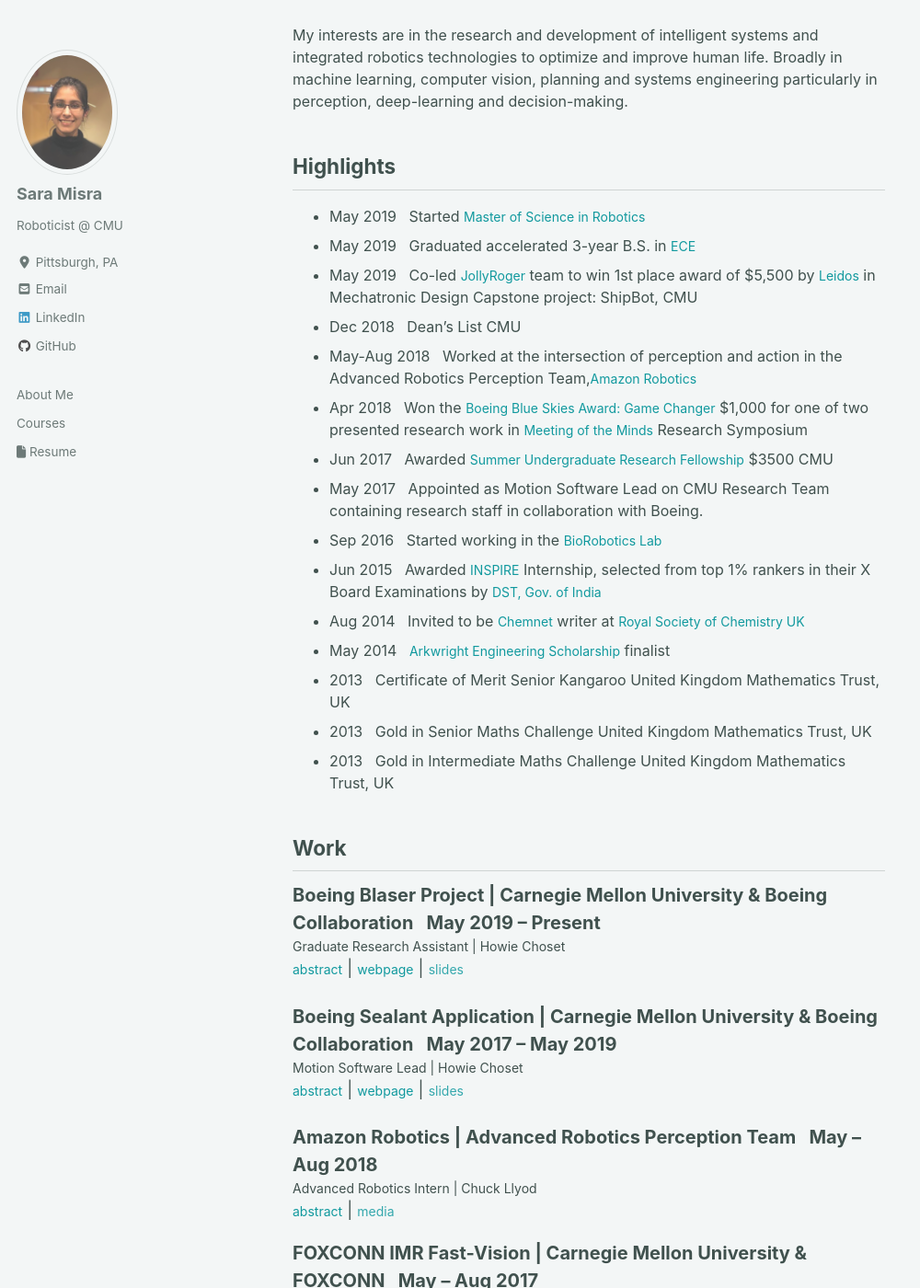
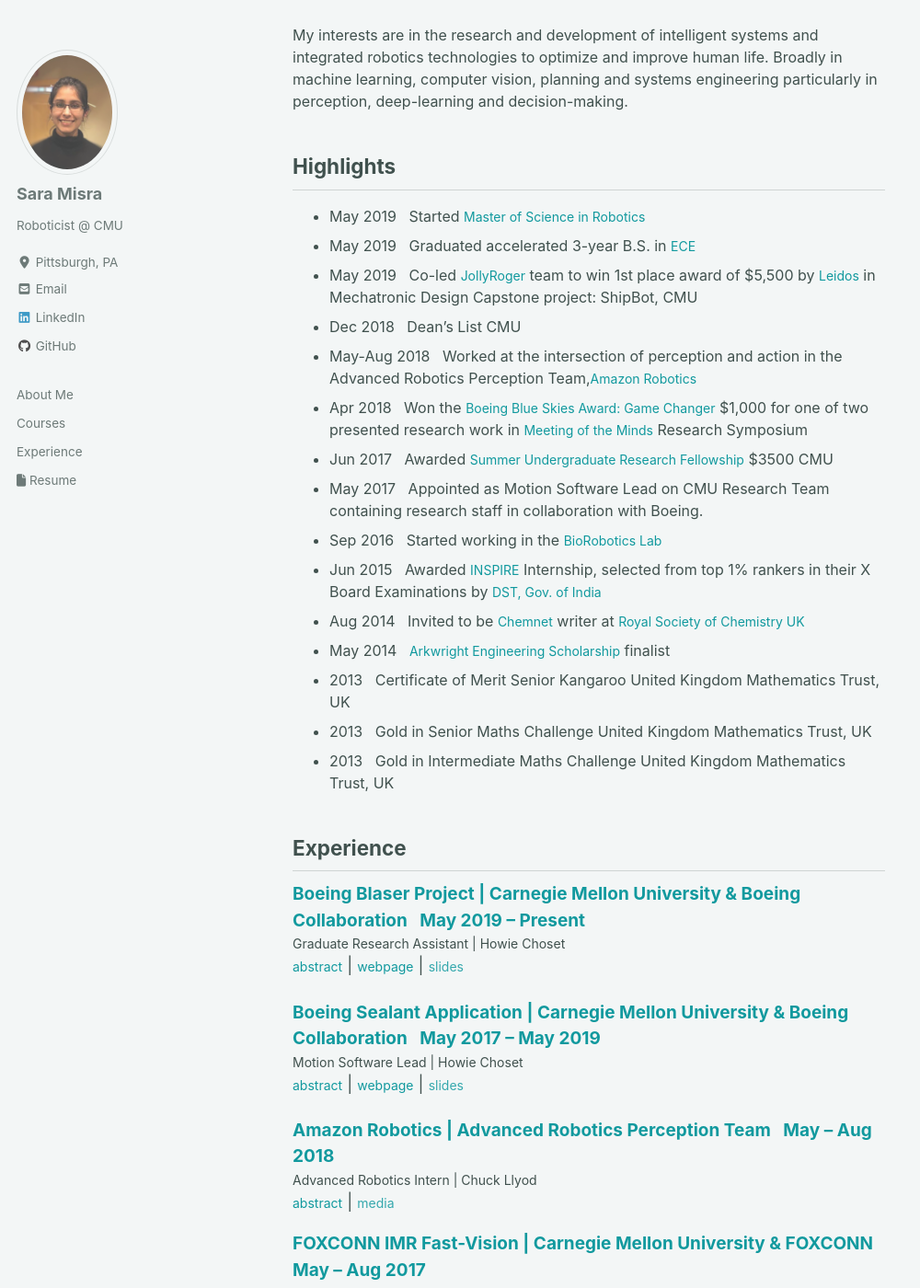
Before and after one commit to saram1sra/saram1sra.github.io, a Jekyll site: the page built from index.html, in a window 1280 px wide and 1400 px high, scrolled down 261 px. Shown: the whole window at 92% size, without its empty margins (0-1000 px from the left). Built offline with Jekyll 4.4.1, drawn with Linux system fonts in a browser that asks for light colours; cached includes are drawn as plain includes; nearby versions of some CDN libraries; the list of posts is cut into pages by our own code.

Commit message:
color and beauty

```diff
--- a/_config.yml
+++ b/_config.yml
@@ -143,9 +143,9 @@
     - label: "Courses"
       icon: " "
       url: /courses/
-    - label: " "
+    - label: "Experience"
       icon: " "
-      # url:  " "
+      url:  /#exp/
     - label: "Resume"
       icon: "fas fa-file"
       url: /
--- a/index.html
+++ b/index.html
@@ -9,8 +9,17 @@
         text-decoration: none;
         font-size:14px;
     }
+    heading {
+
+    font-size: 19px;
+    font-weight: bold;
+    margin: 0px;
+    color: #11999e;
+    }
 
 </style>
+
+
 <p style="font-size: 20px" ><b><center>Site in Progress</center></b></p>
 
 <p style="font-size:16px;">
@@ -45,10 +54,10 @@
 </ul>
 </div>
 
-<div id="work">
-<h2> Work </h2>
+<div id="exp">
+<h2>Experience</h2>
 
-<p style="font-size: 20px; margin: 0px"><b>Boeing Blaser Project | Carnegie Mellon University & Boeing Collaboration &nbsp; May 2019 – Present   </b></p>
+<heading>Boeing Blaser Project | Carnegie Mellon University & Boeing Collaboration &nbsp; May 2019 – Present </heading>
 <p style="font-size: 14px; margin: 0px; padding:0px">Graduate Research Assistant | Howie Choset </p>
 <a href="javascript:toggleblock('bb_abs')" >abstract</a> |
 <a href="http://biorobotics.ri.cmu.edu/research/ConfinedSpacePerception.php" >webpage</a> |
@@ -63,7 +72,7 @@
 <b>Key Concepts</b>: camera calibration, hand-eye calibration, camera-laser calibration, visual-inertial odometry, short-range high-precision perception
 </i></p>
 
-<p style="font-size: 20px; margin: 0px"><b>Boeing Sealant Application | Carnegie Mellon University & Boeing Collaboration &nbsp; May 2017 – May 2019   </b></p>
+<heading>Boeing Sealant Application | Carnegie Mellon University & Boeing Collaboration &nbsp; May 2017 – May 2019 </heading>
 <p style="font-size: 14px; margin: 0px; padding:0px">Motion Software Lead | Howie Choset </p>
 <a href="javascript:toggleblock('bs_abs')" >abstract</a> |
 <a href="http://biorobotics.ri.cmu.edu/research/ConfinedSpaceManipulator.php" >webpage</a> |
@@ -78,7 +87,7 @@
 <b>Key Concepts</b>: kinematics, trajectory generation, motion planning, obstacle navigation, short-range computer vision
 </i></p>
 
-<p style="font-size: 20px; margin: 0px"><b>Amazon Robotics | Advanced Robotics Perception Team &nbsp; May – Aug 2018</b></p>
+<heading>Amazon Robotics | Advanced Robotics Perception Team &nbsp; May – Aug 2018</heading>
 <p style="font-size: 14px; margin: 0px">Advanced Robotics Intern | Chuck Llyod </p>
 <!-- Text with Toggle -->
 <a href="javascript:toggleblock('am_abs')" >abstract</a> |
@@ -104,8 +113,7 @@
 
 
 
-<p style="font-size: 20px; margin:0px"><b>FOXCONN IMR Fast-Vision | Carnegie Mellon University & FOXCONN &nbsp; May – Aug 2017
-    </b></p>
+<heading>FOXCONN IMR Fast-Vision | Carnegie Mellon University & FOXCONN &nbsp; May – Aug 2017</heading>
 <p style="font-size: 14px; margin: 0px; padding:0px">Research Assistant</p>
 <a href="javascript:toggleblock('fs_abs')" >abstract</a> |
 <a href="assets/files/slides/" >slides</a> |
@@ -121,7 +129,7 @@
 
 </i></p>
 
-<p style="font-size: 20px; margin: 0px"><b>Summer Undergraduate Research Fellowship &nbsp; May – Aug 2017</b></p>
+<heading>Summer Undergraduate Research Fellowship &nbsp; May – Aug 2017</heading>
 <p style="font-size: 14px; margin: 0px; padding:0px">Research Assistant | Howie Choset & Guillaume Satoretti</p>
 <a href="javascript:toggleblock('surf_abs')" >abstract</a>
 
```
